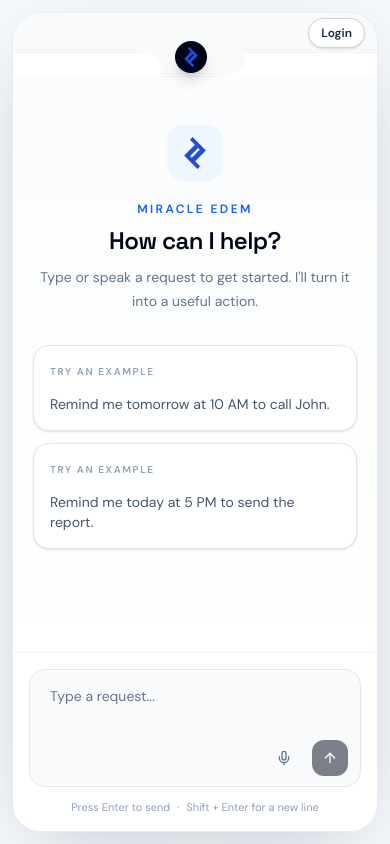
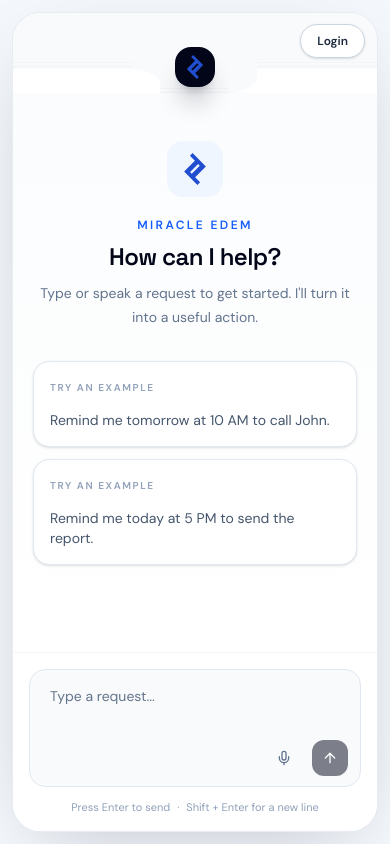
Before and after one commit to nurmandev/demo, a React (Vite) app: page / in a window 390 px wide. Built offline with nearby package versions, Linux system fonts and the light colour scheme; a web font is replaced by a local one.

Commit message:
style: increase navbar height, logo size and typography for better prominence

```diff
--- a/client/components/NotchNavbar.tsx
+++ b/client/components/NotchNavbar.tsx
@@ -3,8 +3,8 @@ import { useNavigate } from "react-router-dom";
 function RailLines() {
   return (
     <svg className="pointer-events-none absolute inset-0 h-full w-full text-slate-950 dark:text-white" preserveAspectRatio="none" aria-hidden="true">
-      <line x1="0" y1="39.5" x2="100%" y2="39.5" stroke="currentColor" strokeOpacity="0.06" strokeWidth="0.5" />
-      <line x1="0" y1="36.5" x2="100%" y2="36.5" stroke="currentColor" strokeOpacity="0.04" strokeWidth="0.5" />
+      <line x1="0" y1="53.5" x2="100%" y2="53.5" stroke="currentColor" strokeOpacity="0.06" strokeWidth="0.5" />
+      <line x1="0" y1="49.5" x2="100%" y2="49.5" stroke="currentColor" strokeOpacity="0.04" strokeWidth="0.5" />
     </svg>
   );
 }
@@ -13,37 +13,37 @@ export function NotchNavbar({ onNewChat, hasMessages }: { onNewChat?: () => void
   const navigate = useNavigate();
 
   return (
-    <header className="relative z-10 flex h-16 w-full bg-transparent" aria-label="Miracle Edem navigation">
-      <div className="relative flex h-10 min-w-0 flex-1 items-center px-2 sm:px-6 bg-slate-50 dark:bg-slate-950">
+    <header className="relative z-10 flex h-20 w-full bg-transparent" aria-label="Miracle Edem navigation">
+      <div className="relative flex h-14 min-w-0 flex-1 items-center px-3 sm:px-8 bg-slate-50 dark:bg-slate-950">
         <RailLines />
-        <span className="relative z-10 hidden sm:block text-xs font-semibold tracking-wide text-slate-800 dark:text-slate-200">Miracle Edem</span>
+        <span className="relative z-10 hidden sm:block text-sm font-bold tracking-wide text-slate-900 dark:text-slate-100">Miracle Edem</span>
       </div>
-      <div className="relative z-10 flex h-16 shrink-0 -ml-px">
-        <div className="relative h-full w-[24px] sm:w-[50px] shrink-0">
-          <div className="absolute inset-0 bg-slate-50 dark:bg-slate-950" style={{ clipPath: 'path("M 0 0 H 50 V 64 C 25 64 25 40 0 40 Z")' }} />
+      <div className="relative z-10 flex h-20 shrink-0 -ml-px">
+        <div className="relative h-full w-[28px] sm:w-[56px] shrink-0">
+          <div className="absolute inset-0 bg-slate-50 dark:bg-slate-950" style={{ clipPath: 'path("M 0 0 H 56 V 80 C 28 80 28 56 0 56 Z")' }} />
         </div>
         <div className="relative h-full min-w-0 flex-1 -ml-px bg-slate-50 dark:bg-slate-950">
           <svg className="pointer-events-none absolute inset-0 h-full w-full text-slate-950 dark:text-white" preserveAspectRatio="none" aria-hidden="true">
-            <line x1="0" y1="63.5" x2="100%" y2="63.5" stroke="currentColor" strokeOpacity="0.06" strokeWidth="0.5" />
-            <line x1="0" y1="60.5" x2="100%" y2="60.5" stroke="currentColor" strokeOpacity="0.04" strokeWidth="0.5" />
+            <line x1="0" y1="79.5" x2="100%" y2="79.5" stroke="currentColor" strokeOpacity="0.06" strokeWidth="0.5" />
+            <line x1="0" y1="75.5" x2="100%" y2="75.5" stroke="currentColor" strokeOpacity="0.04" strokeWidth="0.5" />
           </svg>
-          <div className="relative flex h-full min-w-[60px] items-end justify-between gap-2 px-2 pb-2 sm:min-w-[420px] sm:gap-6 sm:px-8">
-            <div className="absolute bottom-1 left-1/2 flex size-8 -translate-x-1/2 items-center justify-center rounded-2xl bg-slate-950 p-1.5 text-white shadow-lg shadow-slate-950/15 transition-transform hover:scale-105 sm:size-10 sm:p-2 dark:bg-white dark:text-slate-950">
-              <img src="/favicon.svg" alt="Miracle Edem" className="size-5 sm:size-6" />
+          <div className="relative flex h-full min-w-[70px] items-end justify-between gap-2 px-2 pb-2 sm:min-w-[420px] sm:gap-6 sm:px-8">
+            <div className="absolute bottom-1.5 left-1/2 flex size-10 -translate-x-1/2 items-center justify-center rounded-2xl bg-slate-950 p-2 text-white shadow-xl shadow-slate-950/20 transition-transform hover:scale-105 sm:size-12 sm:p-2.5 dark:bg-white dark:text-slate-950">
+              <img src="/favicon.svg" alt="Miracle Edem" className="size-6 sm:size-7" />
             </div>
           </div>
         </div>
-        <div className="relative -ml-px h-full w-[24px] sm:w-[50px] shrink-0">
-          <div className="absolute inset-0 bg-slate-50 dark:bg-slate-950" style={{ clipPath: 'path("M 0 0 H 50 V 40 C 25 40 25 64 0 64 Z")' }} />
+        <div className="relative -ml-px h-full w-[28px] sm:w-[56px] shrink-0">
+          <div className="absolute inset-0 bg-slate-50 dark:bg-slate-950" style={{ clipPath: 'path("M 0 0 H 56 V 56 C 28 56 28 80 0 80 Z")' }} />
         </div>
       </div>
-      <div className="relative -ml-px flex h-10 min-w-0 flex-1 items-center justify-end gap-2 bg-slate-50 px-3 sm:px-6 dark:bg-slate-950">
+      <div className="relative -ml-px flex h-14 min-w-0 flex-1 items-center justify-end gap-3 bg-slate-50 px-3 sm:px-8 dark:bg-slate-950">
         <RailLines />
         {hasMessages && onNewChat ? (
           <button
             type="button"
             onClick={onNewChat}
-            className="relative z-20 rounded-lg px-2.5 py-1.5 text-xs font-medium text-slate-600 transition-colors hover:bg-slate-200/60 hover:text-slate-900 active:scale-95 dark:text-slate-400 dark:hover:bg-slate-800 dark:hover:text-white cursor-pointer"
+            className="relative z-20 rounded-xl px-3.5 py-2 text-xs sm:text-sm font-medium text-slate-600 transition-colors hover:bg-slate-200/70 hover:text-slate-900 active:scale-95 dark:text-slate-300 dark:hover:bg-slate-800 dark:hover:text-white cursor-pointer"
           >
             New chat
           </button>
@@ -52,7 +52,7 @@ export function NotchNavbar({ onNewChat, hasMessages }: { onNewChat?: () => void
             type="button"
             onClick={() => navigate("/login")}
             aria-label="Open login page"
-            className="relative z-20 inline-flex items-center justify-center rounded-full border border-slate-300 bg-white px-3 py-1.5 text-xs font-semibold text-slate-800 shadow-sm transition-all hover:border-slate-400 hover:bg-slate-50 active:scale-95 dark:border-slate-600 dark:bg-slate-800 dark:text-slate-200 dark:hover:border-slate-500 dark:hover:bg-slate-700 sm:px-4 sm:py-2 sm:text-sm cursor-pointer shrink-0"
+            className="relative z-20 inline-flex items-center justify-center rounded-full border border-slate-300 bg-white px-4 py-2 text-xs sm:text-sm font-semibold text-slate-800 shadow-sm transition-all hover:border-slate-400 hover:bg-slate-50 hover:shadow active:scale-95 dark:border-slate-600 dark:bg-slate-800 dark:text-slate-200 dark:hover:border-slate-500 dark:hover:bg-slate-700 cursor-pointer shrink-0"
           >
             Login
           </button>
```
